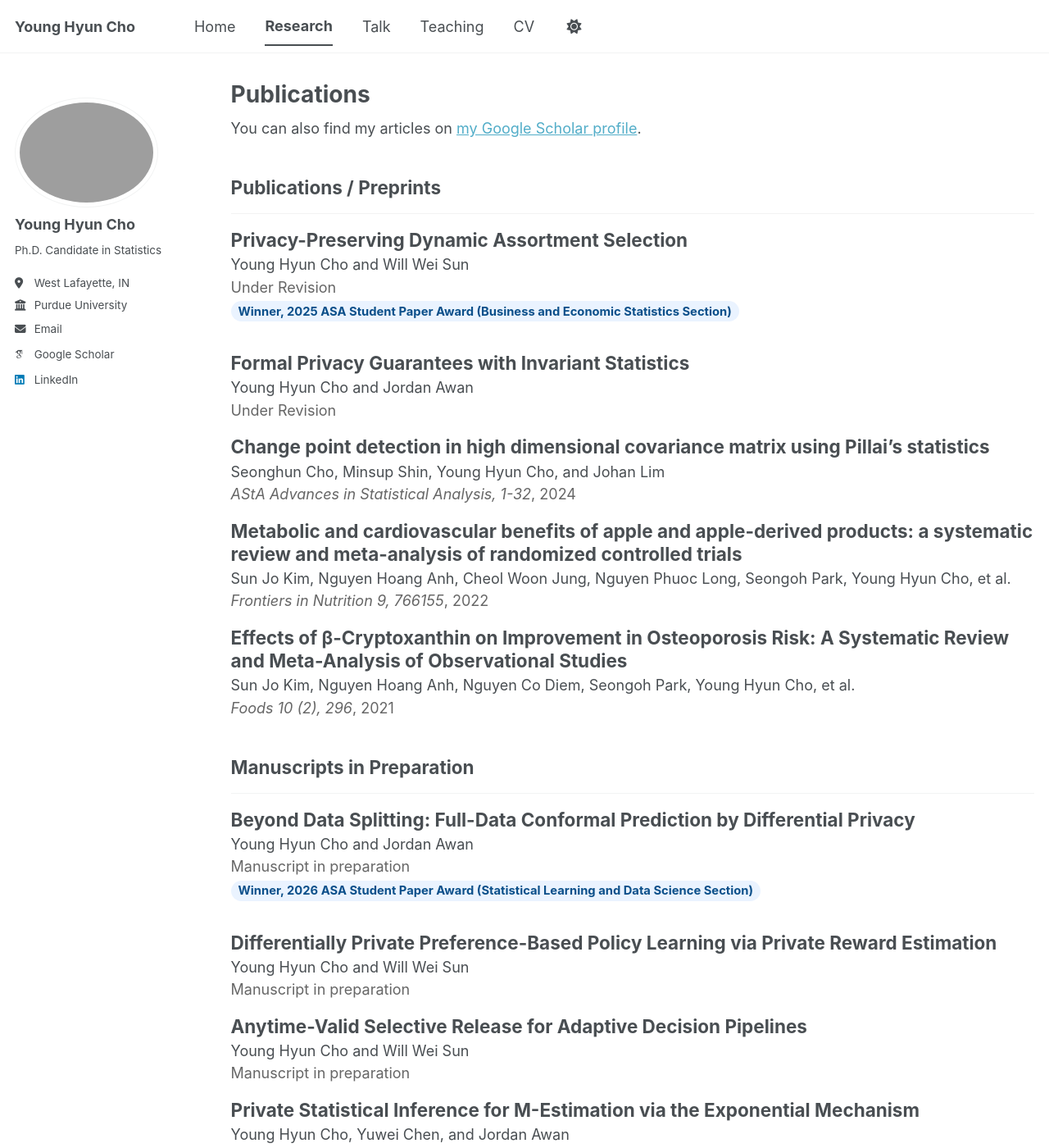
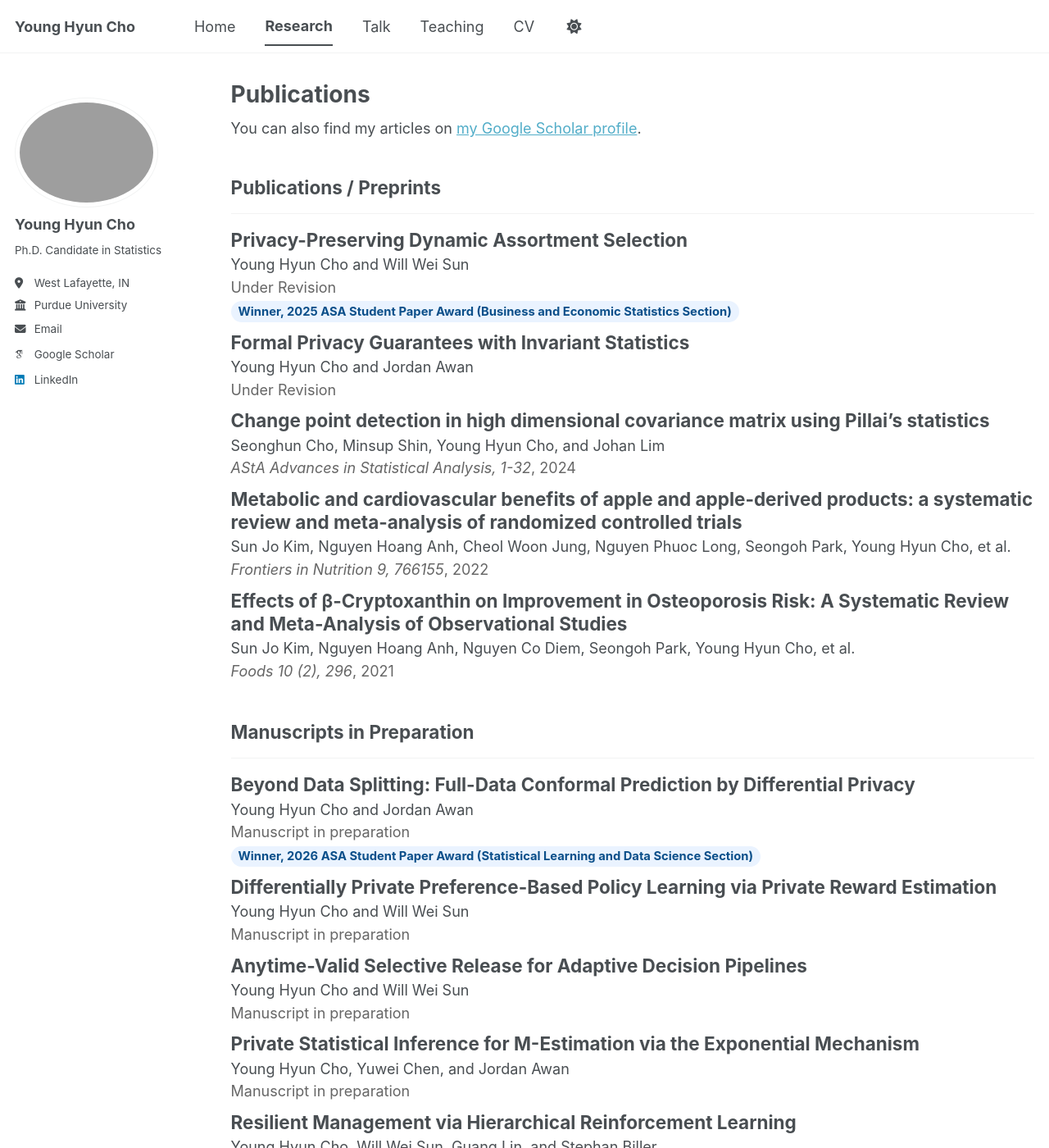
Before and after one commit to yhcho-stat/young, a Jekyll site: the page built from _pages/publications.html, in a window 1280 px wide and 1400 px high. Shown: the whole window at 82% size. Built offline with Jekyll 4.4.1, drawn with Linux system fonts in a browser that asks for light colours; some web fonts are replaced; a script bundle is joined from its source files by our own code; library files that are not in the unit come from our copies.

Commit message:
Update main.scss

```diff
--- a/assets/css/main.scss
+++ b/assets/css/main.scss
@@ -41,3 +41,20 @@
     "vendor/font-awesome/solid",
     "vendor/font-awesome/brands"
 ;
+
+/* Compact publication spacing */
+.archive .list__item { margin-bottom: 0.45rem !important; }
+.archive .archive__item { margin-bottom: 0.2rem !important; padding-bottom: 0.1rem !important; }
+.archive .archive__item p { margin-top: 0.04rem !important; margin-bottom: 0.04rem !important; }
+
+/* Award badge */
+.archive .pub-award {
+  display: inline-block;
+  margin-top: 0.18rem;
+  padding: 0.08rem 0.5rem;
+  border-radius: 999px;
+  background: #eaf3ff;
+  color: #0b4f8a;
+  font-weight: 700;
+  font-size: 0.82rem;
+}
```
